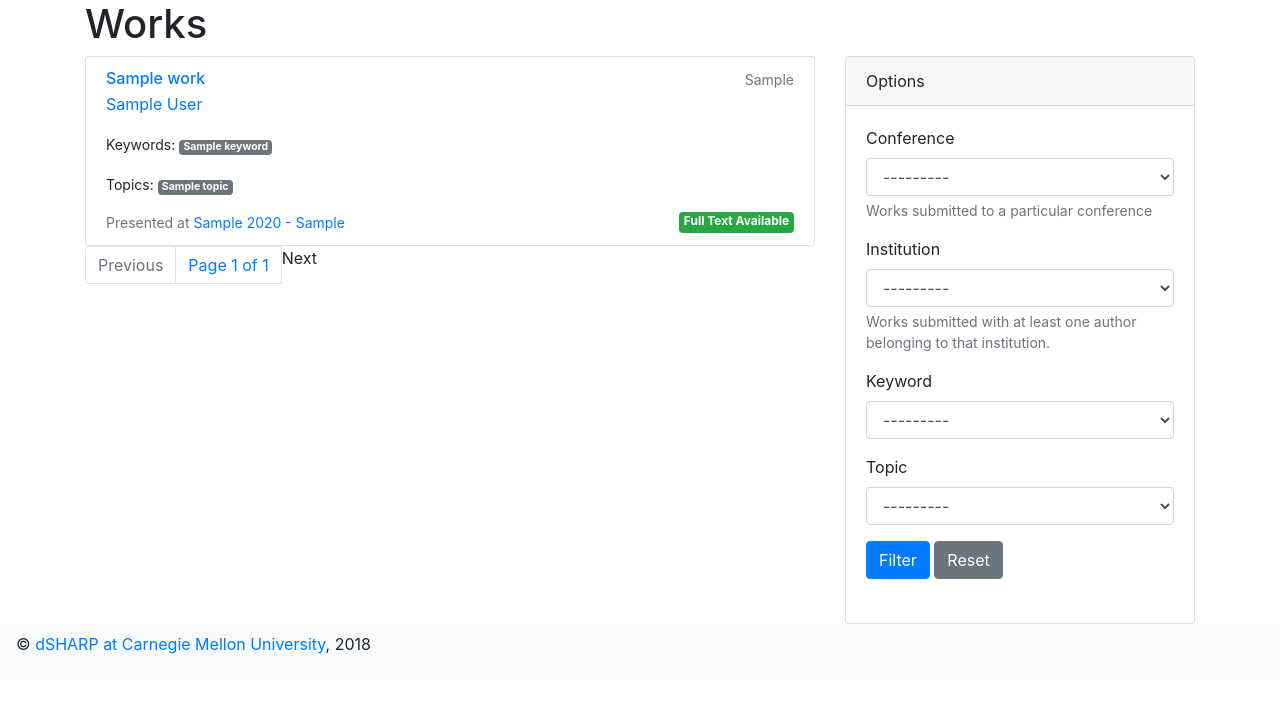
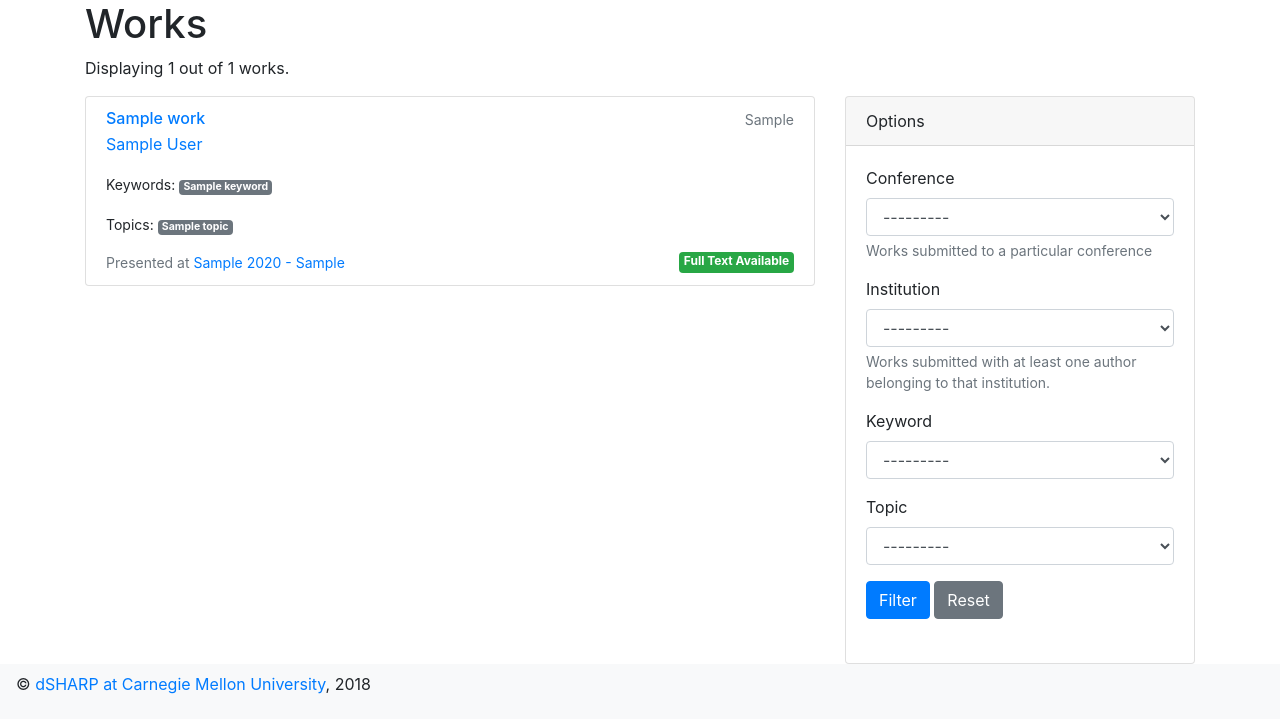
Before and after one commit to cmu-lib/dhweb_app, a Django app: page /works in a window 1280 px wide. Shown: the part 56-775 px from the top of the page. Run offline with Django 3.2, Linux system fonts and the light colour scheme; tables that the repository leaves empty hold one stand-in row (values such as "Sample post"); some libraries are stand-ins or nearby versions.

Commit message:
display work counts

```diff
--- a/app/abstracts/templates/work_list.html
+++ b/app/abstracts/templates/work_list.html
@@ -6,6 +6,8 @@
 
 <h1>Works</h1>
 
+<p>Displaying {{ filtered_works_count }} out of {{ available_works_count }} works.</p>
+
 <div class="row">
   <div class="col-md-8">
     <ul class="list-group">
@@ -13,7 +15,9 @@
       <li class="list-group-item">{% include "work_card.html" with work=work %}</li>
       {% endfor %}
     </ul>
+    {% if filtered_works_count > 10 %}
     {% include "paginator.html" %}
+    {% endif %}
   </div>
   <div class="col-md-4">
     <div class="card">
--- a/app/abstracts/views.py
+++ b/app/abstracts/views.py
@@ -29,7 +29,7 @@ class WorkList(ListView):
     paginate_by = 10
 
     def get_queryset(self):
-        base_result_set = Work.objects.filter(state="ac").order_by("title")
+        base_result_set = Work.objects.filter(state="ac").order_by("title").distinct()
 
         filter_form = self.request.GET
 
@@ -62,6 +62,8 @@ class WorkList(ListView):
     def get_context_data(self, **kwargs):
         context = super().get_context_data(**kwargs)
         context["work_filter_form"] = WorkFilter(data=self.request.GET)
+        context["available_works_count"] = Work.objects.filter(state="ac").count()
+        context["filtered_works_count"] = self.get_queryset().count()
         return context
 
 
```
